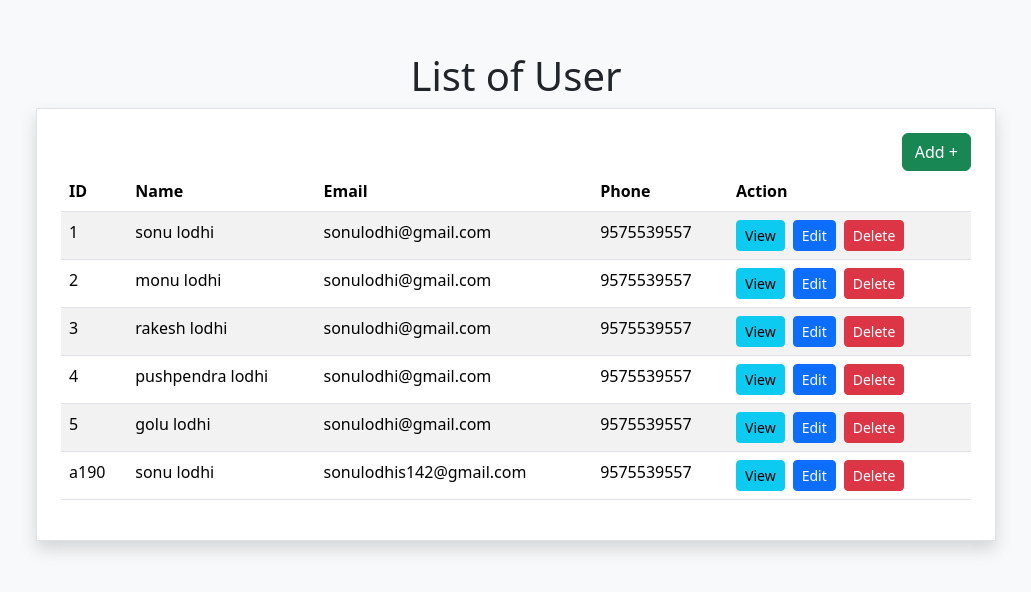
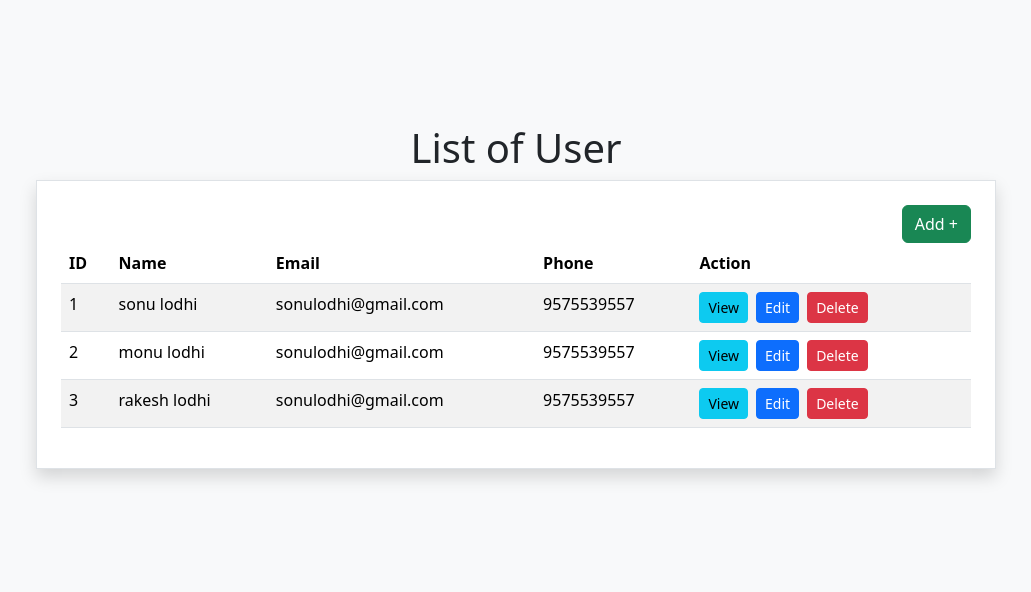
Before and after one commit to sonulodhi142/CRUD_IN_REACT, a React (Vite) app: page / in a window 1280 px wide. Shown: the part 104-696 px from the top of the page, without its empty margins (124-1155 px from the left). Built offline with nearby package versions, Linux system fonts and the light colour scheme; data requests are answered from the project's data file.

Commit message:
add deletehandle function

```diff
--- a/db.json
+++ b/db.json
@@ -17,24 +17,6 @@
       "name": "rakesh lodhi",
       "email": "sonulodhi@gmail.com",
       "phone": "9575539557"
-    },
-    {
-      "id": "4",
-      "name": "pushpendra lodhi",
-      "email": "sonulodhi@gmail.com",
-      "phone": "9575539557"
-    },
-    {
-      "id": "5",
-      "name": "golu lodhi",
-      "email": "sonulodhi@gmail.com",
-      "phone": "9575539557"
-    },
-    {
-      "id": "a190",
-      "name": "sonu lodhi",
-      "email": "sonulodhis142@gmail.com",
-      "phone": "9575539557"
     }
   ]
 }
--- a/src/components/Home.jsx
+++ b/src/components/Home.jsx
@@ -10,6 +10,16 @@ const Home = () => {
     .then(result => setData(result.data))
     .catch(error => console.log(error));
   },[])
+
+  const deleteHandle = async (id) => {
+    try {
+      await axios.delete(`http://localhost:3000/users/${id}`);
+      setData((prevUsers) => prevUsers.filter((user) => user.id !== id));
+    }
+    catch (error) {
+      console.error("Error deleting user:", error);
+    }
+  };
   return (
     <div className='d-flex flex-column justify-content-center align-items-center bg-light vh-100'>
       <h1>List of User</h1>
@@ -38,7 +48,7 @@ const Home = () => {
                   <td>
                     <Link to={`/read/${d.id}`}><button className='btn btn-sm btn-info me-2'>View </button></Link>
                     <button className='btn btn-sm btn-primary me-2'>Edit </button>
-                    <button className='btn btn-sm btn-danger me-2'>Delete </button>
+                    <button onClick={()=>deleteHandle(d.id)} className='btn btn-sm btn-danger me-2'>Delete </button>
                   </td>
                 </tr>
               ))
```
